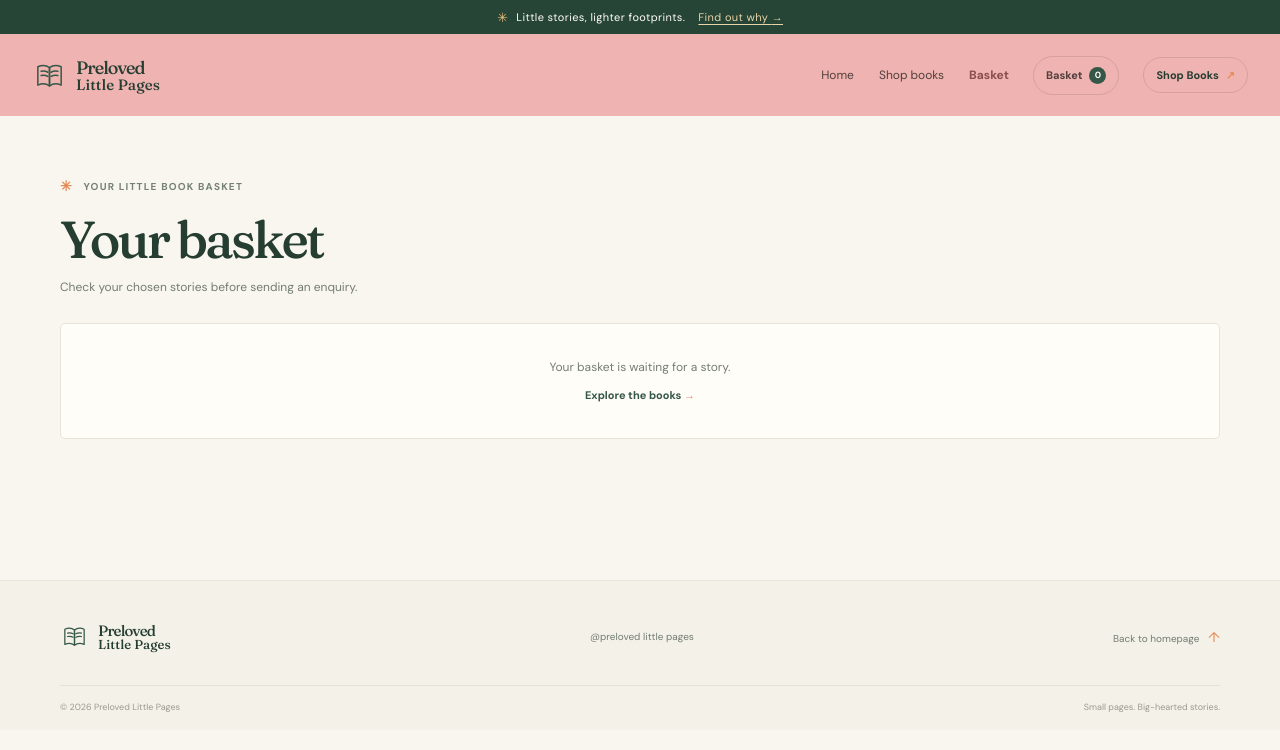
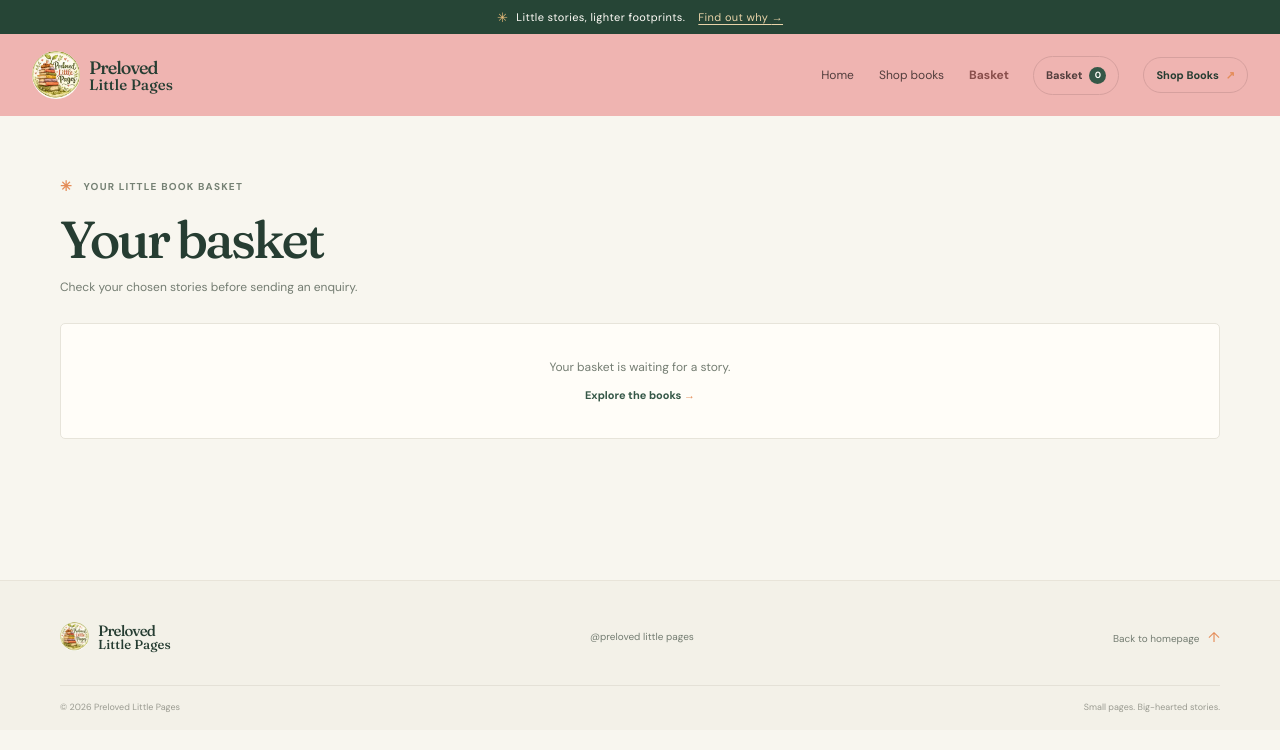
Before and after one commit to stutallica-byte/Preloved-little-pages, an Astro site: page /basket in a window 1280 px wide. Built offline with nearby package versions, Linux system fonts and the light colour scheme; Astro itself is replaced by a stand-in of ours.

Commit message:
Add original illustrated logo across website (#2)
* Prepare original brand logo on index.astro

* Prepare original brand logo on books.astro

* Prepare original brand logo on basket.astro

* Prepare original brand logo on admin.astro

* Add supplied Preloved Little Pages logo image asset

```diff
--- a/src/pages/admin.astro
+++ b/src/pages/admin.astro
@@ -5,6 +5,7 @@
     <meta name="viewport" content="width=device-width, initial-scale=1" />
     <meta name="robots" content="noindex, nofollow" />
     <meta name="theme-color" content="#f8f6ef" />
+    <link rel="icon" type="image/webp" href="/preloved-little-pages-logo.webp" />
     <title>Admin — Preloved Little Pages</title>
     <link rel="preconnect" href="https://fonts.googleapis.com" />
     <link rel="preconnect" href="https://fonts.gstatic.com" crossorigin />
@@ -18,13 +19,7 @@
 
     <header class="site-header">
       <a class="brand" href="/" aria-label="Preloved Little Pages home">
-        <span class="brand-mark" aria-hidden="true">
-          <svg viewBox="0 0 42 42" fill="none">
-            <path d="M7 10.5c5.8-2.6 10.5-1.6 14 1.1v22c-3.5-2.7-8.2-3.7-14-1.1v-22Z" />
-            <path d="M35 10.5c-5.8-2.6-10.5-1.6-14 1.1v22c3.5-2.7 8.2-3.7 14-1.1v-22Z" />
-            <path d="M11 16c3.1-.7 5.7-.3 8 1.1M11 21c3.1-.7 5.7-.3 8 1.1M31 16c-3.1-.7-5.7-.3-8 1.1M31 21c-3.1-.7-5.7-.3-8 1.1" />
-          </svg>
-        </span>
+        <span class="brand-mark" aria-hidden="true"><img src="/preloved-little-pages-logo.webp" alt="" width="56" height="56" decoding="async" /></span>
         <span class="brand-name">Preloved <b>Little Pages</b></span>
       </a>
       <a class="back-link" href="/books/">Back to the bookshop <span aria-hidden="true">↗</span></a>
@@ -673,7 +668,8 @@
   .announcement span { color: #e9bd7a; }
   .site-header { height: 78px; display: flex; align-items: center; justify-content: space-between; gap: 20px; padding-inline: max(24px, calc((100% - 1200px) / 2)); background: var(--pink); }
   .brand { display: inline-flex; align-items: center; gap: 9px; }
-  .brand-mark { width: 34px; height: 34px; color: var(--green); }
+  .brand-mark { width: 48px; height: 48px; color: var(--green);  }
+  .brand-mark img { width: 100%; height: 100%; display: block; object-fit: contain; border-radius: 50%; }
   .brand-mark svg { width: 100%; }
   .brand-mark path { stroke: currentColor; stroke-width: 1.8; stroke-linecap: round; stroke-linejoin: round; }
   .brand-name { font-family: var(--serif); font-size: 18px; letter-spacing: -.055em; line-height: 1; }
--- a/src/pages/basket.astro
+++ b/src/pages/basket.astro
@@ -8,6 +8,7 @@
     <meta name="viewport" content="width=device-width, initial-scale=1" />
     <meta name="theme-color" content="#f8f6ef" />
     <meta name="description" content="Review your Preloved Little Pages book basket and send an enquiry." />
+    <link rel="icon" type="image/webp" href="/preloved-little-pages-logo.webp" />
     <title>Your Basket — Preloved Little Pages</title>
     <link rel="preconnect" href="https://fonts.googleapis.com" />
     <link rel="preconnect" href="https://fonts.gstatic.com" crossorigin />
@@ -24,13 +25,7 @@
 
     <header class="site-header">
       <a class="brand" href="/" aria-label="Preloved Little Pages home">
-        <span class="brand-mark" aria-hidden="true">
-          <svg viewBox="0 0 42 42" fill="none">
-            <path d="M7 10.5c5.8-2.6 10.5-1.6 14 1.1v22c-3.5-2.7-8.2-3.7-14-1.1v-22Z" />
-            <path d="M35 10.5c-5.8-2.6-10.5-1.6-14 1.1v22c3.5-2.7 8.2-3.7 14-1.1v-22Z" />
-            <path d="M11 16c3.1-.7 5.7-.3 8 1.1M11 21c3.1-.7 5.7-.3 8 1.1M31 16c-3.1-.7-5.7-.3-8 1.1M31 21c-3.1-.7-5.7-.3-8 1.1" />
-          </svg>
-        </span>
+        <span class="brand-mark" aria-hidden="true"><img src="/preloved-little-pages-logo.webp" alt="" width="56" height="56" decoding="async" /></span>
         <span class="brand-name">Preloved <b>Little Pages</b></span>
       </a>
       <nav class="main-nav" aria-label="Main navigation">
@@ -75,13 +70,7 @@
     <footer class="site-footer">
       <div class="page-width footer-inner">
         <a class="brand footer-brand" href="/">
-          <span class="brand-mark" aria-hidden="true">
-            <svg viewBox="0 0 42 42" fill="none">
-              <path d="M7 10.5c5.8-2.6 10.5-1.6 14 1.1v22c-3.5-2.7-8.2-3.7-14-1.1v-22Z" />
-              <path d="M35 10.5c-5.8-2.6-10.5-1.6-14 1.1v22c3.5-2.7 8.2-3.7 14-1.1v-22Z" />
-              <path d="M11 16c3.1-.7 5.7-.3 8 1.1M11 21c3.1-.7 5.7-.3 8 1.1M31 16c-3.1-.7-5.7-.3-8 1.1M31 21c-3.1-.7-5.7-.3-8 1.1" />
-            </svg>
-          </span>
+          <span class="brand-mark" aria-hidden="true"><img src="/preloved-little-pages-logo.webp" alt="" width="56" height="56" decoding="async" /></span>
           <span class="brand-name">Preloved <b>Little Pages</b></span>
         </a>
         <span class="footer-handle">@preloved little pages</span>
@@ -438,7 +427,8 @@
   .announcement a { margin-left: 5px; color: #e9d4a9; text-decoration: underline; text-underline-offset: 3px; }
   .site-header { height: 82px; display: flex; align-items: center; justify-content: space-between; gap: 24px; padding-inline: max(32px, calc((100% - 1260px) / 2)); background: var(--pink); }
   .brand { display: inline-flex; align-items: center; gap: 9px; flex-shrink: 0; }
-  .brand-mark { width: 35px; height: 35px; display: grid; place-items: center; color: var(--green); }
+  .brand-mark { width: 48px; height: 48px; display: grid; place-items: center; color: var(--green);  }
+  .brand-mark img { width: 100%; height: 100%; display: block; object-fit: contain; border-radius: 50%; }
   .brand-mark svg { width: 100%; }
   .brand-mark path { stroke: currentColor; stroke-width: 1.8; stroke-linecap: round; stroke-linejoin: round; }
   .brand-name { font-family: var(--serif); font-size: 18px; letter-spacing: -.055em; line-height: 1; }
--- a/src/pages/books.astro
+++ b/src/pages/books.astro
@@ -11,6 +11,7 @@
       name="description"
       content="Shop quality preloved children's books at Preloved Little Pages. Find a new favourite story at a lovely little price."
     />
+    <link rel="icon" type="image/webp" href="/preloved-little-pages-logo.webp" />
     <title>Shop Books — Preloved Little Pages</title>
     <link rel="preconnect" href="https://fonts.googleapis.com" />
     <link rel="preconnect" href="https://fonts.gstatic.com" crossorigin />
@@ -27,13 +28,7 @@
 
     <header class="site-header">
       <a class="brand" href="/" aria-label="Preloved Little Pages home">
-        <span class="brand-mark" aria-hidden="true">
-          <svg viewBox="0 0 42 42" fill="none">
-            <path d="M7 10.5c5.8-2.6 10.5-1.6 14 1.1v22c-3.5-2.7-8.2-3.7-14-1.1v-22Z" />
-            <path d="M35 10.5c-5.8-2.6-10.5-1.6-14 1.1v22c3.5-2.7 8.2-3.7 14-1.1v-22Z" />
-            <path d="M11 16c3.1-.7 5.7-.3 8 1.1M11 21c3.1-.7 5.7-.3 8 1.1M31 16c-3.1-.7-5.7-.3-8 1.1M31 21c-3.1-.7-5.7-.3-8 1.1" />
-          </svg>
-        </span>
+        <span class="brand-mark" aria-hidden="true"><img src="/preloved-little-pages-logo.webp" alt="" width="56" height="56" decoding="async" /></span>
         <span class="brand-name">Preloved <b>Little Pages</b></span>
       </a>
       <nav class="main-nav" aria-label="Main navigation">
@@ -80,13 +75,7 @@
     <footer class="site-footer">
       <div class="page-width footer-inner">
         <a class="brand footer-brand" href="/">
-          <span class="brand-mark" aria-hidden="true">
-            <svg viewBox="0 0 42 42" fill="none">
-              <path d="M7 10.5c5.8-2.6 10.5-1.6 14 1.1v22c-3.5-2.7-8.2-3.7-14-1.1v-22Z" />
-              <path d="M35 10.5c-5.8-2.6-10.5-1.6-14 1.1v22c3.5-2.7 8.2-3.7 14-1.1v-22Z" />
-              <path d="M11 16c3.1-.7 5.7-.3 8 1.1M11 21c3.1-.7 5.7-.3 8 1.1M31 16c-3.1-.7-5.7-.3-8 1.1M31 21c-3.1-.7-5.7-.3-8 1.1" />
-            </svg>
-          </span>
+          <span class="brand-mark" aria-hidden="true"><img src="/preloved-little-pages-logo.webp" alt="" width="56" height="56" decoding="async" /></span>
           <span class="brand-name">Preloved <b>Little Pages</b></span>
         </a>
         <span class="footer-handle">@preloved little pages</span>
@@ -381,7 +370,8 @@
 
   .site-header { height: 82px; display: flex; align-items: center; justify-content: space-between; gap: 28px; padding-inline: max(32px, calc((100% - 1260px) / 2)); background: var(--pink); }
   .brand { display: inline-flex; align-items: center; gap: 9px; flex-shrink: 0; }
-  .brand-mark { width: 35px; height: 35px; display: grid; place-items: center; color: var(--green); }
+  .brand-mark { width: 48px; height: 48px; display: grid; place-items: center; color: var(--green);  }
+  .brand-mark img { width: 100%; height: 100%; display: block; object-fit: contain; border-radius: 50%; }
   .brand-mark svg { width: 100%; }
   .brand-mark path { stroke: currentColor; stroke-width: 1.8; stroke-linecap: round; stroke-linejoin: round; }
   .brand-name { font-family: var(--serif); font-size: 18px; letter-spacing: -.055em; line-height: 1; }
--- a/src/pages/index.astro
+++ b/src/pages/index.astro
@@ -49,6 +49,7 @@ const books = [
       name="description"
       content="Find your next favourite story at Preloved Little Pages: a cosy corner for pre-loved children's books and new little readers."
     />
+    <link rel="icon" type="image/webp" href="/preloved-little-pages-logo.webp" />
     <title>Preloved Little Pages — Stories worth sharing</title>
     <link rel="preconnect" href="https://fonts.googleapis.com" />
     <link rel="preconnect" href="https://fonts.gstatic.com" crossorigin />
@@ -65,13 +66,7 @@ const books = [
 
     <header class="site-header">
       <a class="brand" href="#top" aria-label="Preloved Little Pages home">
-        <span class="brand-mark" aria-hidden="true">
-          <svg viewBox="0 0 42 42" fill="none">
-            <path d="M7 10.5c5.8-2.6 10.5-1.6 14 1.1v22c-3.5-2.7-8.2-3.7-14-1.1v-22Z" />
-            <path d="M35 10.5c-5.8-2.6-10.5-1.6-14 1.1v22c3.5-2.7 8.2-3.7 14-1.1v-22Z" />
-            <path d="M11 16c3.1-.7 5.7-.3 8 1.1M11 21c3.1-.7 5.7-.3 8 1.1M31 16c-3.1-.7-5.7-.3-8 1.1M31 21c-3.1-.7-5.7-.3-8 1.1" />
-          </svg>
-        </span>
+        <span class="brand-mark" aria-hidden="true"><img src="/preloved-little-pages-logo.webp" alt="" width="56" height="56" decoding="async" /></span>
         <span class="brand-name">Preloved <b>Little Pages</b></span>
       </a>
 
@@ -92,6 +87,7 @@ const books = [
     <main id="top">
       <section class="hero page-width" aria-labelledby="hero-title">
         <div class="hero-copy">
+          <img class="hero-brand-logo" src="/preloved-little-pages-logo.webp" alt="Preloved Little Pages illustrated logo" width="148" height="148" decoding="async" />
           <div class="eyebrow"><span class="eyebrow-star">✳</span> Welcome to a little world of stories</div>
           <h1 id="hero-title">Little books.<br />Big <em>adventures.</em></h1>
           <p>
@@ -275,13 +271,7 @@ const books = [
     <footer class="site-footer">
       <div class="page-width footer-inner">
         <a class="brand footer-brand" href="#top">
-          <span class="brand-mark" aria-hidden="true">
-            <svg viewBox="0 0 42 42" fill="none">
-              <path d="M7 10.5c5.8-2.6 10.5-1.6 14 1.1v22c-3.5-2.7-8.2-3.7-14-1.1v-22Z" />
-              <path d="M35 10.5c-5.8-2.6-10.5-1.6-14 1.1v22c3.5-2.7 8.2-3.7 14-1.1v-22Z" />
-              <path d="M11 16c3.1-.7 5.7-.3 8 1.1M11 21c3.1-.7 5.7-.3 8 1.1M31 16c-3.1-.7-5.7-.3-8 1.1M31 21c-3.1-.7-5.7-.3-8 1.1" />
-            </svg>
-          </span>
+          <span class="brand-mark" aria-hidden="true"><img src="/preloved-little-pages-logo.webp" alt="" width="56" height="56" decoding="async" /></span>
           <span class="brand-name">Preloved <b>Little Pages</b></span>
         </a>
         <p>Small pages. Big-hearted stories. <span aria-hidden="true">♥</span></p>
@@ -411,7 +401,8 @@ const books = [
   }
 
   .brand { display: inline-flex; align-items: center; gap: 9px; flex-shrink: 0; }
-  .brand-mark { width: 35px; height: 35px; display: grid; place-items: center; color: var(--green); }
+  .brand-mark { width: 48px; height: 48px; display: grid; place-items: center; color: var(--green);  }
+  .brand-mark img { width: 100%; height: 100%; display: block; object-fit: contain; border-radius: 50%; }
   .brand-mark svg { width: 100%; }
   .brand-mark path { stroke: currentColor; stroke-width: 1.8; stroke-linecap: round; stroke-linejoin: round; }
   .brand-name { font-family: var(--serif); font-size: 18px; letter-spacing: -.055em; line-height: 1; }
@@ -436,6 +427,7 @@ const books = [
     gap: 50px;
   }
 
+  .hero-brand-logo { display: block; width: 112px; height: 112px; object-fit: contain; border-radius: 50%; margin-bottom: 15px; }
   .hero-copy { position: relative; z-index: 1; max-width: 490px; padding-bottom: 5px; }
   .eyebrow { color: #758174; font-size: 10px; font-weight: 700; letter-spacing: .12em; text-transform: uppercase; }
   .eyebrow-star { margin-right: 7px; color: var(--orange); font-size: 14px; vertical-align: -1px; }
```
Also changed, not shown: public/preloved-little-pages-logo.webp (added).
